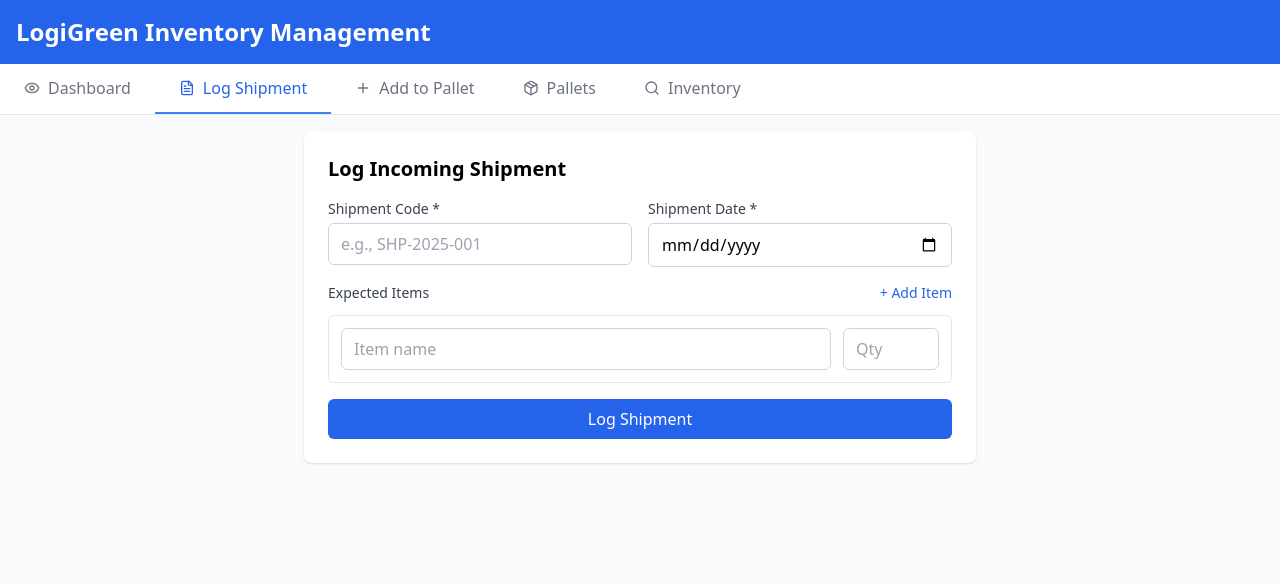
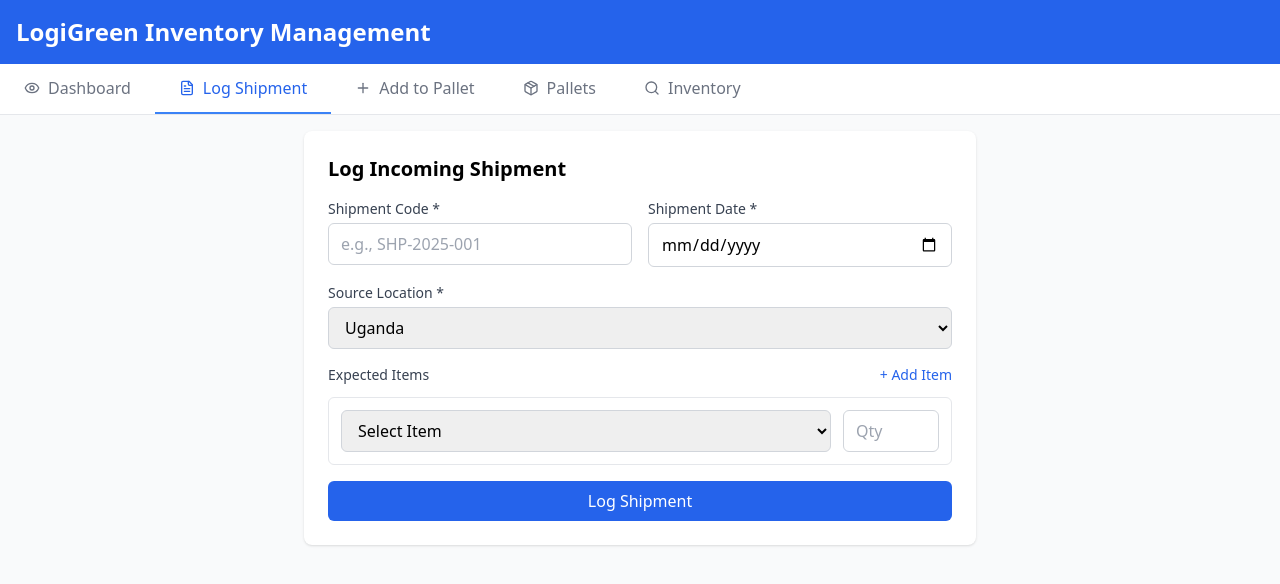
Before and after one commit to amirazman73/Logigreen_App, a React (Create React App) app: page / in a window 1280 px wide. Both pictures are taken after a click on the button "Log Shipment". Shown: the top 584 px of the page. Built offline with nearby package versions, Linux system fonts and the light colour scheme.

Commit message:
Predefined items to allow for easier usage

```diff
--- a/src/components/AddItemForm.jsx
+++ b/src/components/AddItemForm.jsx
@@ -1,20 +1,24 @@
 import React from 'react';
 import { Camera } from 'lucide-react';
 
-const AddItemForm = ({ newItem, setNewItem, addItem, pallets, fileInputRef, handlePhotoCapture }) => (
+const AddItemForm = ({ newItem, setNewItem, addItem, pallets, fileInputRef, handlePhotoCapture, availableItems}) => (
   <div className="max-w-md mx-auto">
     <div className="bg-white rounded-lg shadow p-6">
       <h2 className="text-xl font-semibold mb-4">Add Item to Pallet</h2>
       <div className="space-y-4">
         <div>
           <label className="block text-sm font-medium text-gray-700 mb-1">Item Name *</label>
-          <input
-            type="text"
+          <select
             value={newItem.itemName}
             onChange={(e) => setNewItem({...newItem, itemName: e.target.value})}
             className="w-full border border-gray-300 rounded-md px-3 py-2"
-            placeholder="e.g., Mango, Dudhi, etc."
-          />
+          >
+            <option value="">Select an Available Item</option>
+            {availableItems.map(name => (
+              <option key={name} value={name}>{name}</option>
+            ))}
+          </select>
+
         </div>
         <div>
           <label className="block text-sm font-medium text-gray-700 mb-1">Quantity *</label>
--- a/src/components/LogShipmentForm.jsx
+++ b/src/components/LogShipmentForm.jsx
@@ -1,4 +1,5 @@
 import React from 'react';
+import { predefinedItems } from '../data/predefined_Items';
 
 const LogShipmentForm = ({
     newShipment,
@@ -8,7 +9,12 @@ const LogShipmentForm = ({
     removeExpectedItem,
     updateExpectedItem,
     shipments
-}) => (
+}) => {
+    const availableItems = predefinedItems.filter(
+        item => item.source === newShipment.sourceLocation
+    );
+
+    return (
     <div className="max-w-2xl mx-auto">
         <div className="bg-white rounded-lg shadow p-6">
         <h2 className="text-xl font-semibold mb-4">Log Incoming Shipment</h2>
@@ -37,6 +43,19 @@ const LogShipmentForm = ({
             </div>
             </div>
 
+            {/* --- THIS IS THE NEW DROPDOWN --- */}
+            <div>
+                <label className="block text-sm font-medium text-gray-700 mb-1">Source Location *</label>
+                <select
+                    value={newShipment.sourceLocation}
+                    onChange={(e) => setNewShipment({...newShipment, sourceLocation: e.target.value})}
+                    className="w-full border border-gray-300 rounded-md px-3 py-2"
+                >
+                    <option value="Uganda">Uganda</option>
+                    <option value="India">India</option>
+                </select>
+            </div>
+
             <div>
             <div className="flex items-center justify-between mb-3">
                 <label className="block text-sm font-medium text-gray-700">Expected Items</label>
@@ -51,13 +70,19 @@ const LogShipmentForm = ({
             <div className="space-y-3">
                 {newShipment.expectedItems.map((item, index) => (
                 <div key={index} className="flex items-center gap-3 p-3 border border-gray-200 rounded-md">
-                    <input
-                    type="text"
-                    value={item.itemName}
-                    onChange={(e) => updateExpectedItem(index, 'itemName', e.target.value)}
-                    className="flex-1 border border-gray-300 rounded-md px-3 py-2"
-                    placeholder="Item name"
-                    />
+                    <select
+                        value={item.itemName}
+                        onChange={(e) => updateExpectedItem(index, 'itemName', e.target.value)}
+                        className="flex-1 border border-gray-300 rounded-md px-3 py-2"
+                    >
+                    <option value="">Select Item</option>
+                    {availableItems.map((availableItem, idx) => (
+                        <option key={idx} value={availableItem.name}>
+                        {availableItem.name}
+                        </option>
+                    ))}
+                    </select>
+
                     <input
                     type="number"
                     value={item.expectedQuantity}
@@ -88,5 +113,6 @@ const LogShipmentForm = ({
         </div>
     </div>
     );
+}
 
 export default LogShipmentForm;
--- a/src/components/Shippingtracker.jsx
+++ b/src/components/Shippingtracker.jsx
@@ -32,6 +32,7 @@ const ShippingTracker = () => {
   const [newShipment, setNewShipment] = useState({
     shipmentCode: '',
     shipmentDate: '',
+    sourceLocation: 'Uganda',
     expectedItems: [{ itemName: '', expectedQuantity: '' }]
   });
   const [searchQuery, setSearchQuery] = useState('');
@@ -148,11 +149,13 @@ const ShippingTracker = () => {
     addShipment({
       shipmentCode: newShipment.shipmentCode,
       shipmentDate: newShipment.shipmentDate,
+      sourceLocation: newShipment.sourceLocation,
       expectedItems: validItems
     });
     setNewShipment({
       shipmentCode: '',
       shipmentDate: '',
+      sourceLocation: 'Uganda',
       expectedItems: [{ itemName: '', expectedQuantity: '' }]
     });
   };
@@ -184,6 +187,15 @@ const ShippingTracker = () => {
   // Discrepancies
   const discrepancies = calculateDiscrepancies(shipments, items);
 
+  // 1. Get all unique item names from incoming shipments using flatMap.
+  const itemsInShipments = shipments.flatMap(s => s.expectedItems.map(i => i.itemName));
+
+  // 2. Get all unique item names from items already in inventory.
+  const itemsInInventory = items.map(i => i.itemName);
+
+  // 3. Combine them and create a unique list of names.
+  const availableItemsForPallets = [...new Set([...itemsInShipments, ...itemsInInventory])];
+
   // Edit and delete handlers for pallet items
   const onEditItem = (item) => {
     setEditingItemId(item.id);
@@ -204,7 +216,7 @@ const ShippingTracker = () => {
     let y = 42;
     shipments.forEach((shipment) => {
       doc.text(
-        `${shipment.shipmentCode} — Date: ${shipment.shipmentDate}`,
+        `${shipment.shipmentCode} from ${shipment.sourceLocation} — Date: ${shipment.shipmentDate}`,
         14,
         y
       );
@@ -345,6 +357,7 @@ const ShippingTracker = () => {
             pallets={pallets}
             fileInputRef={fileInputRef}
             handlePhotoCapture={handlePhotoCapture}
+            availableItems = {availableItemsForPallets}
           />
         )}
         {/* Pallets Tab */}
--- /dev/null
+++ b/src/data/predefined_Items.js
@@ -0,0 +1,8 @@
+export const predefinedItems = [
+  { name: 'Matoki', source: 'Uganda' },
+  { name: 'Apple Banana', source: 'Uganda' },
+  { name: 'Sweet Potato', source: 'Uganda' },
+  { name: 'Curry Leaves', source: 'India' },
+  { name: 'Dudhi', source: 'India' },
+  // ...add all your other predefined items here
+];
```
